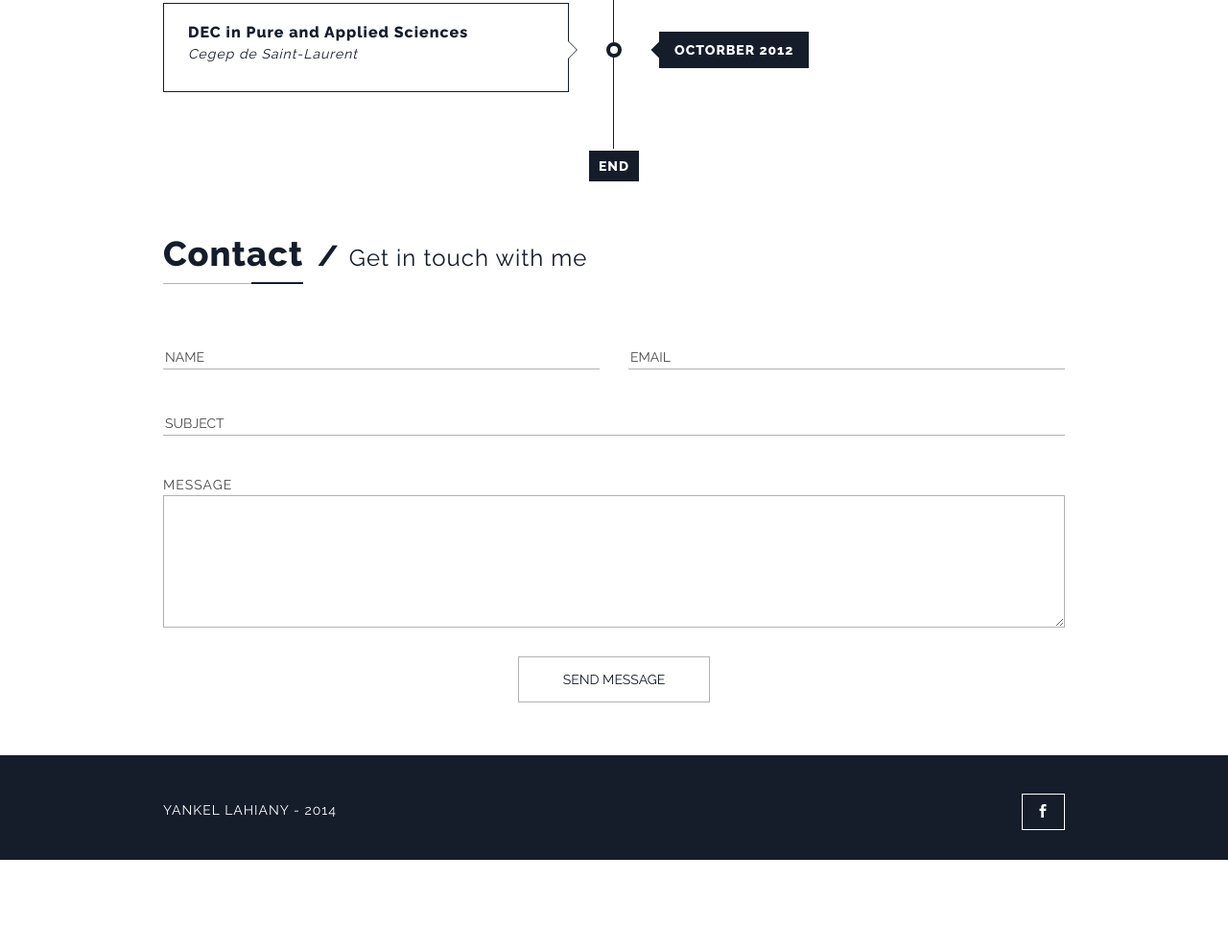
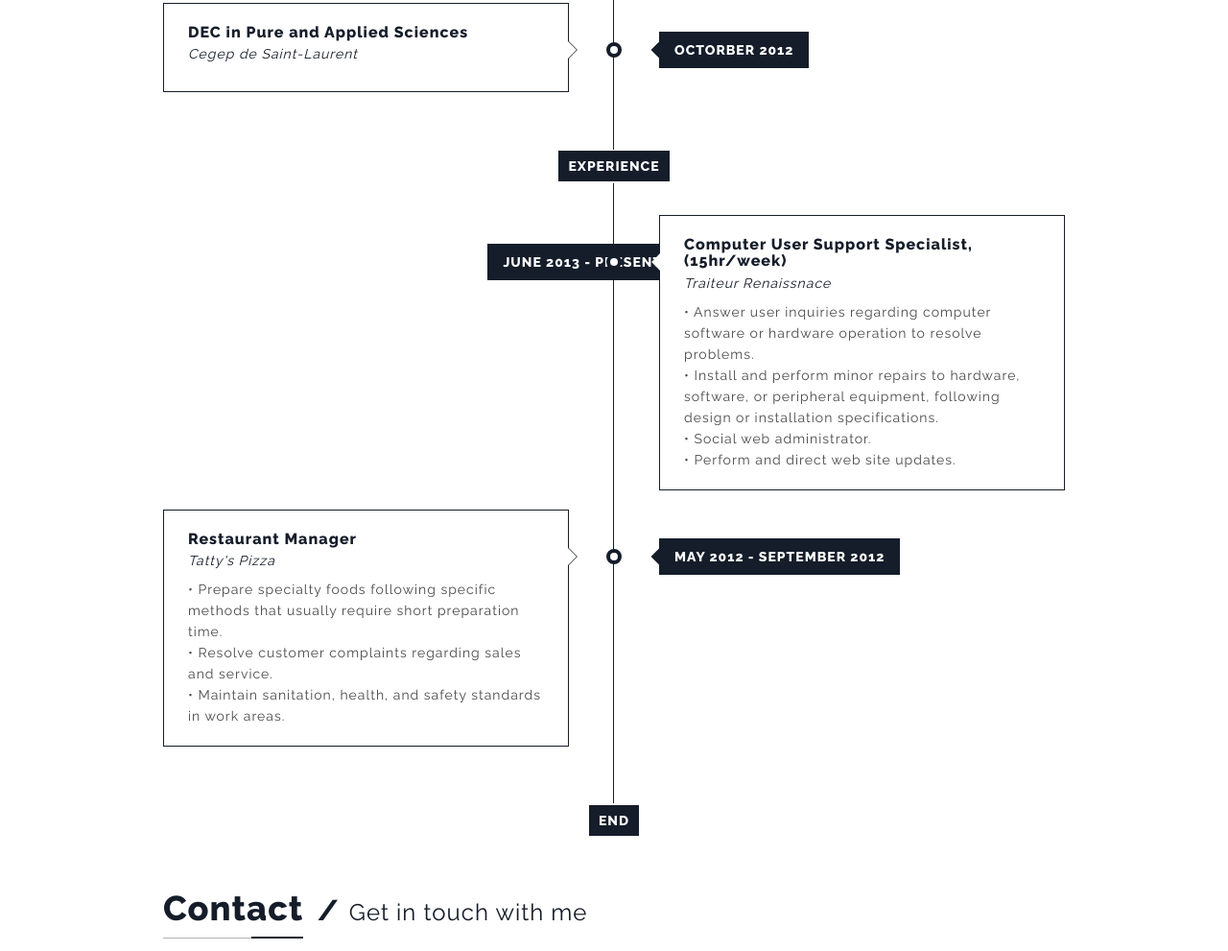
Before and after one commit to yankelahiany/yankel, a plain HTML site: page index.html in a window 1280 px wide. Shown: the part 1290-2281 px from the top of the page at 96% size. Before the commit the page ends 2186 px from the top, so only its background shows below. Drawn offline with Linux system fonts and the light colour scheme.

Commit message:
more experience

```diff
--- a/index.html
+++ b/index.html
@@ -38,6 +38,7 @@
 							<a href="#non" class="e-eleganticons-53">&nbsp;</a>
 							<ul class="inner-nav">
 								<li><a href="#home" class="e-eleganticons-92"><span>Home</span></a></li>
+								<li><a href="#resume" class="e-eleganticons-101"><span>Resume</span></a></li>
 								<li><a href="#contact" class="e-eleganticons-99"><span>Contact</span></a></li>
 							</ul>
 						</li>
@@ -111,7 +112,35 @@
 					</div>
 				</div> <!-- End Education -->
 
+	<div class="experience timeline-cont clearfix">
+					<span class="title"><strong>Experience</strong></span>
+					<div class="group group-1 clearfix">
+						<span class="date">June 2013 - Present</span>
+						<span class="point-circle"></span>
+						<div class="desc-box">
+							<h4>Computer User Support Specialist, (15hr/week)</h4>
+							<span class="sub-title">Traiteur Renaissnace</span>
+							<p>•	Answer user inquiries regarding computer software or hardware operation to resolve problems.</br>
+									•	Install and perform minor repairs to hardware, software, or peripheral equipment, following design or installation specifications.</br>
+									•	Social web administrator. </br>
+									•	Perform and direct web site updates.</br>
+							</p>
+						</div>
+					</div>
 
+					<div class="group group-2 group-alter clearfix">
+						<div class="desc-box">
+							<h4>Restaurant Manager</h4>
+							<span class="sub-title">Tatty's Pizza</span>
+							<p>•	Prepare specialty foods following specific methods that usually require short preparation time.</br>
+									•	Resolve customer complaints regarding sales and service.</br>
+									•	Maintain sanitation, health, and safety standards in work areas.</br>
+							</p>
+						</div>
+						<span class="point-circle"></span>
+						<span class="date">May 2012 - September 2012</span>
+					</div>
+				</div> <!-- End Experience -->
 
 				<div class="end-box clearfix">
 					<span class="title"><strong>End</strong></span>
```
